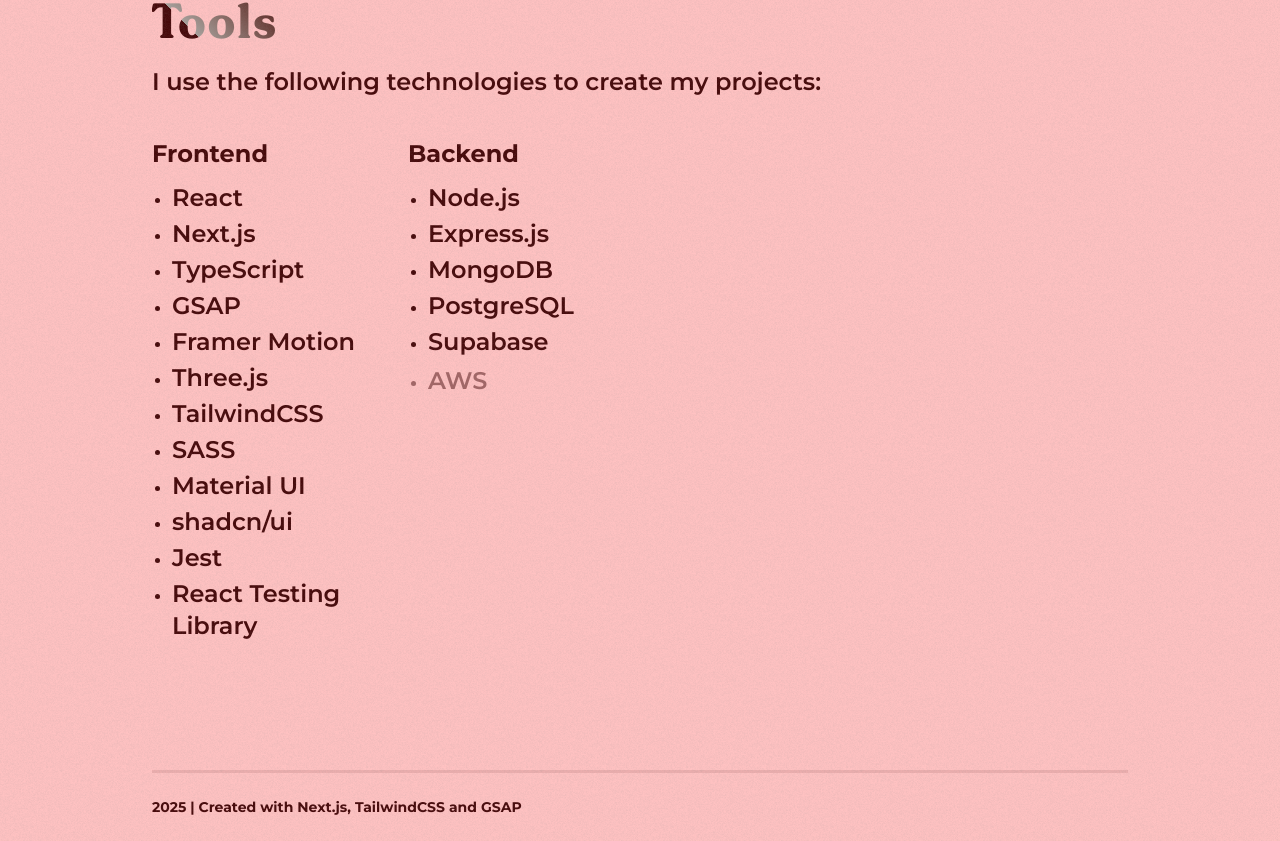
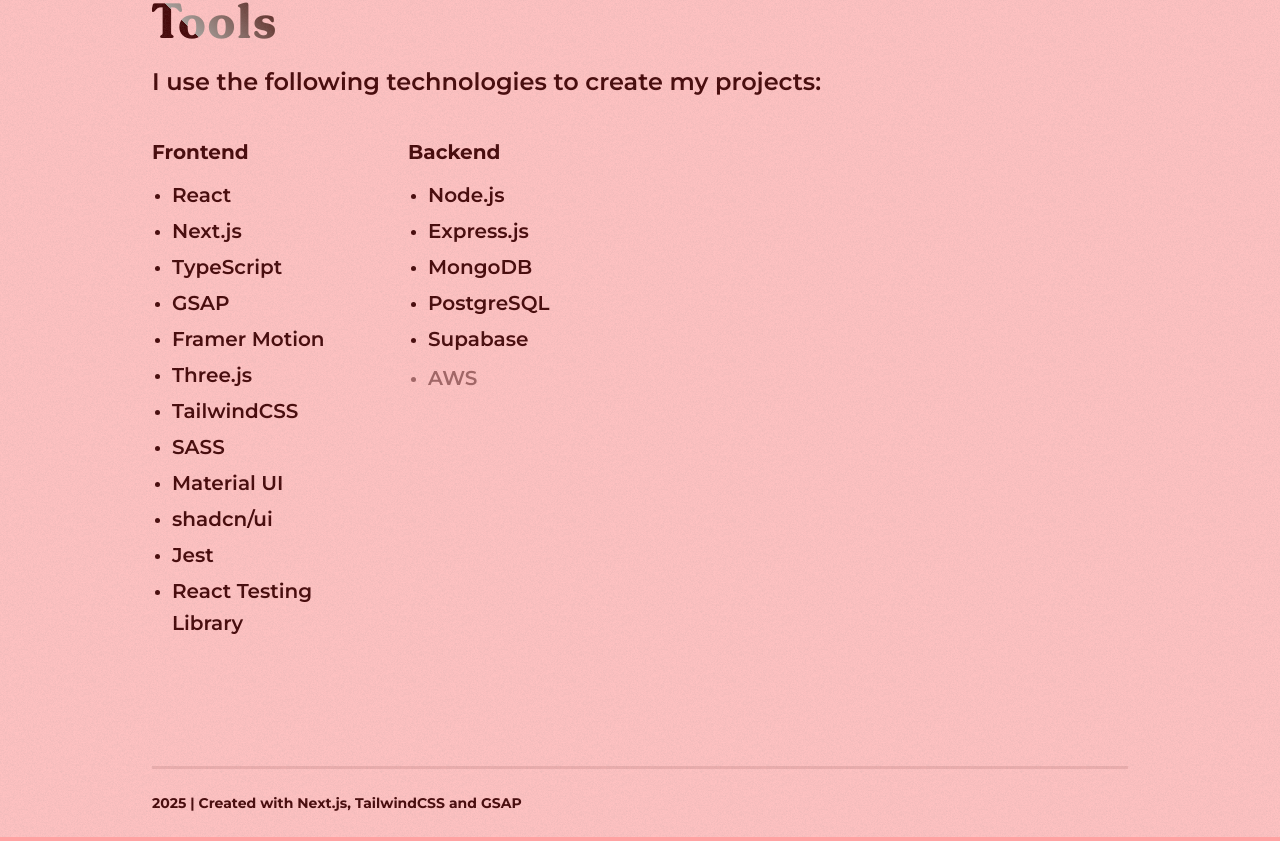
Before and after one commit to atanas-dim/portfolio-2, a Next.js app: page / in a window 1280 px wide. Shown: the part 1931-2772 px from the top of the page. Built offline with nearby package versions, Linux system fonts and the light colour scheme.

Commit message:
Update font sizes in Tools section

```diff
--- a/src/app/page.tsx
+++ b/src/app/page.tsx
@@ -84,14 +84,14 @@
         <section className="flex flex-col gap-4">
           <h2 className="lg:leading-tight">Tools</h2>
           <p className="mb-6">I use the following technologies to create my projects:</p>
-          <div className="w-fit columns-1 gap-y-4 sm:columns-2 lg:grid lg:[columns:auto] lg:columns-4 lg:grid-cols-4 lg:gap-x-12 lg:gap-y-8 lg:[column-fill:balance]">
+          <div className="w-fit columns-1 gap-y-4 sm:columns-2 lg:grid lg:columns-4 lg:grid-cols-4 lg:gap-x-12 lg:gap-y-8 lg:[column-fill:balance]">
             {TOOLS.map((section, i) => (
               <div key={'tools-col-' + i} className="mr-8 mb-8 w-fit break-inside-avoid lg:mr-0 lg:mb-0">
-                <span className="tool mb-3 block text-xl font-bold md:text-2xl">{section.title}</span>
+                <span className="tool mb-3 block text-lg font-bold sm:text-xl">{section.title}</span>
                 <ul className="list-disc space-y-1 pl-5 marker:text-base">
                   {section.items.map((tool, j) => (
                     <li key={`${section.title}-${j}`} className="tool">
-                      <span>{tool}</span>
+                      <span className="text-lg sm:text-xl">{tool}</span>
                     </li>
                   ))}
                 </ul>
```
